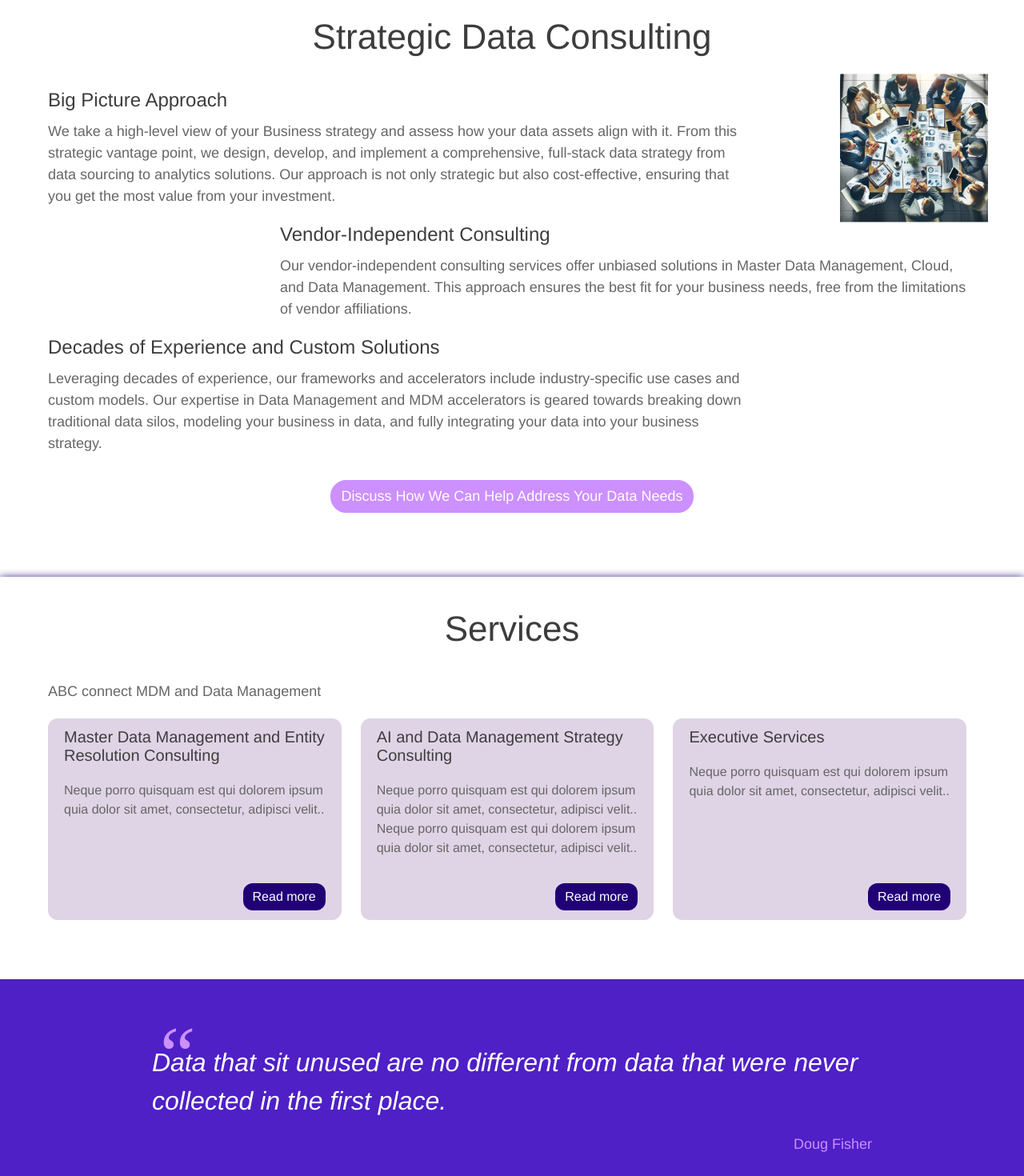
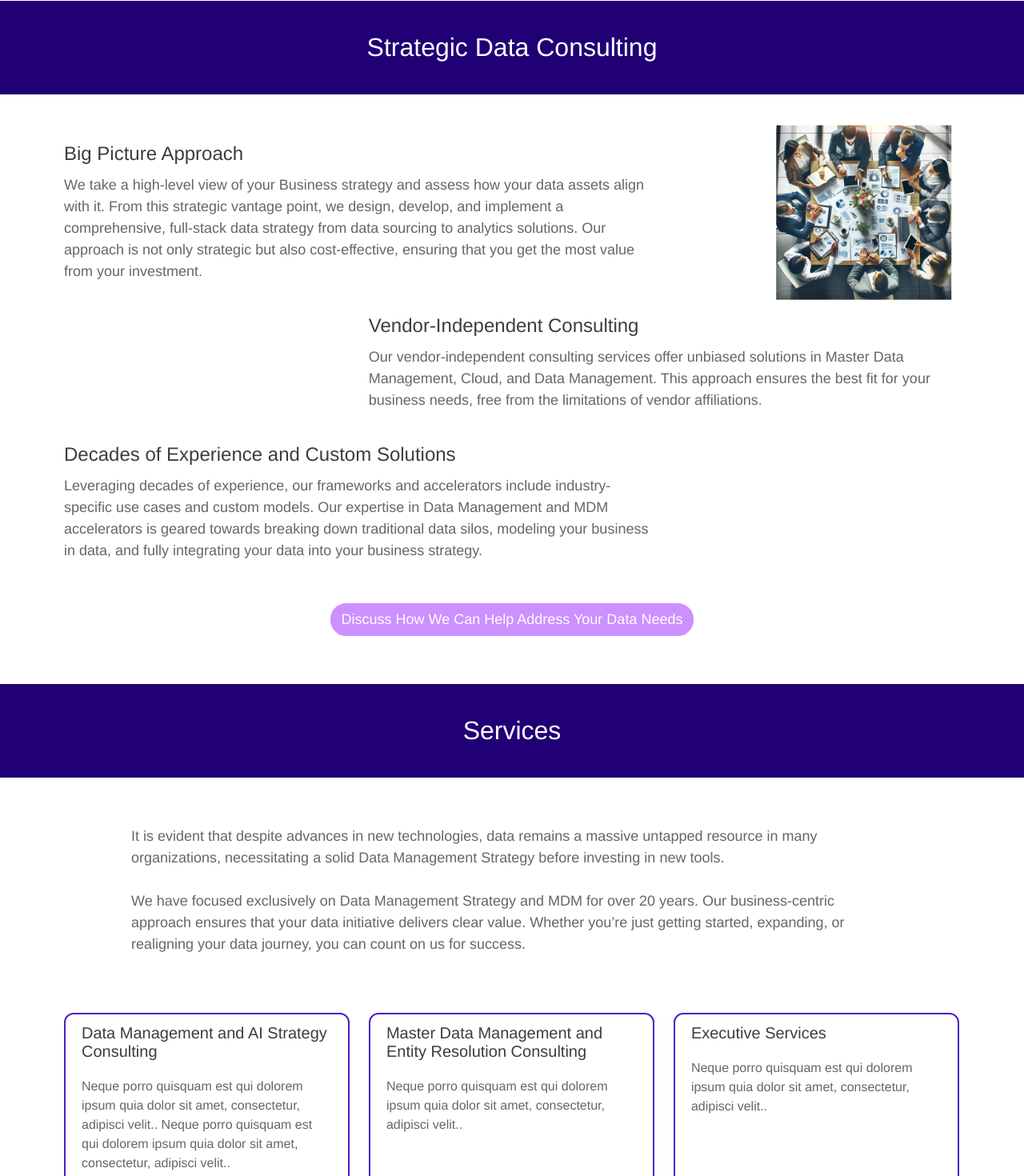
Before and after one commit to TheDataCubes-com/thedatacubes-com.github.io, a Nuxt app: page / in a window 1280 px wide. Shown: the part 820-2290 px from the top of the page at 80% size. Built offline with nearby package versions, Linux system fonts and the light colour scheme.

Commit message:
refactor

```diff
--- a/components/Header.vue
+++ b/components/Header.vue
@@ -103,7 +103,7 @@ const links = ref([
     disabled: true,
     children: [
       { name: "Master Data Management and Entity Resolution Consulting" , link: "/mdm" },
-      { name: "AI and Data Management Strategy Consulting" , link: "/data-management" },
+      { name: "Data Management and AI Strategy Consulting" , link: "/data-management" },
       { name: "Executive Services" , link: "/executive-services" },
       // { name: "AI and Data Observability" , link: "/ai" },
       // { name: "Business Analysis and Data Modeling" , link: "/analysis-modeling" },
@@ -268,13 +268,13 @@ watch(isMobile, (value) => {
   transform: translateY(-11px) rotate(-45deg);
 }
 .header__mobileMenu {
+    display: none;
     position: absolute;
+    top: 100%;
     right: 0;
-    bottom: 0;
-    transform: translate(100%, 100%);
 }
 .mobileMenu--open {
-    transform: translate(0%, 100%);
+    display: block;
 }
 .header--white {
     box-shadow: 0px 0px 10px 1px var(--darkPurple);
--- a/components/common/Card.vue
+++ b/components/common/Card.vue
@@ -21,7 +21,7 @@ const props = defineProps({
 <style>
 .card {
     height: 100%;
-    background-color: #dfd4e5;
+    border: 2px solid #4e20c6;
     width: 100%;
     display: flex;
     flex-direction: column;
@@ -41,7 +41,7 @@ const props = defineProps({
     font-weight: 400;
     font-size: 16px;
     padding: 8px 12px;
-    background-color: var(--darkPurple);
+    background-color: #4e20c6;
     border-radius: 12px;
     width: fit-content;
     color: white;
--- a/components/common/Quote.vue
+++ b/components/common/Quote.vue
@@ -18,15 +18,13 @@ const props = defineProps({
 .quote {
     margin-top: auto;
     width: 100%;
-    background-color: #4e20c6;
-    padding: 80px 40px;
     display: flex;
     place-content: center;
 }
 .quote__inner {
     display: flex;
     flex-direction: column;
-    gap: 20px;
+    gap: 4px;
     max-width: 75%;
     width: fit-content;
 }
@@ -34,66 +32,25 @@ const props = defineProps({
     content: "“";
     font-family: 'Times New Roman', Times, serif;
     position: absolute;
-    color: #cc90ff;
-    font-size: 100px !important;
+    color: #4e20c6;
+    color: var(--mainYellow);
+    font-size: 60px !important;
     top: 0;
-    transform: translateY(-60px);
+    transform: translate(-30px, -40px);
 }
 .quote__inner>p {
+    font-weight: 400;
     position: relative;
     color: white;
-    font-size: 32px;
+    font-size: 20px;
     font-style: italic;
+    color: var(--darkPurple);
 }
 .quote__inner>span {
     place-self: flex-end;
-    color: #cc90ff;
+    color: #4e20c6;
+    color: var(--mainYellow);
     font-weight: 500;
     font-size: 18px;
 }
-@media (max-width: 1023.99px) {
-    .quote {
-        padding: 60px 40px;
-    }
-    .quote__inner {
-        max-width: 100%;
-    }
-    .quote__inner>p {
-        font-size: 28px;
-    }
-    .quote__inner>span {
-        font-size: 16px;
-    }
-    .quote__inner>p:before {
-        font-size: 80px !important;
-        transform: translateY(-50px);
-    }
-}
-@media (max-width: 767.99px) {
-    .quote {
-        padding: 40px;
-    }
-    .quote__inner>p {
-        font-size: 24px;
-    }
-    .quote__inner>span {
-        font-size: 14px;
-    }
-    .quote__inner>p:before {
-        font-size: 60px !important;
-        transform: translateY(-40px);
-    }
-}
-@media (max-width: 767.99px) {
-    .quote {
-        padding: 40px 20px;
-    }
-    .quote__inner>p {
-        font-size: 20px;
-    }
-    .quote__inner>p:before {
-        font-size: 40px !important;
-        transform: translateY(-30px);
-    }
-}
 </style>
--- a/components/main/OurClients.vue
+++ b/components/main/OurClients.vue
@@ -1,7 +1,7 @@
 <template>
   <section v-if="shown" class="ourClients">
+    <h2>What Our Clients Say</h2>
     <div class="ourClients__inner">
-      <h2>What Our Clients Say</h2>
       <div class="ourClients__cardsWrap">
         <div
           v-for="({name, position, text, logo, company}, index) in filteredClients"
@@ -88,7 +88,7 @@ const filteredClients = computed(() => {
 
 <style>
 .ourClients {
-    background-color: #dfd4e5;
+    background-color: #f7eefc;
     min-height: 100vh;
     display: flex;
     flex-direction: column;
@@ -98,9 +98,15 @@ const filteredClients = computed(() => {
     place-self: center;
     display: flex;
     flex-direction: column;
-    gap: 60px;
+    padding: 40px;
 }
-.ourClients__inner > h2 {
+.ourClients > h2 {
+    margin: 20px;
+    width: 100%;
+    background-color: var(--darkPurple);
+    color: white;
+    padding: 40px 0;
+    font-size: 32px;
     place-self: center;
 }
 .cards {
@@ -124,13 +130,12 @@ const filteredClients = computed(() => {
     place-self: center;
     display: flex;
     flex-wrap: wrap;
-    margin: -20px;
+    margin: -12px;
     width: 100%;
-    padding-left: 20px;
 }
 .ourClients__card {
-    width: 33%;
-    padding: 20px;
+    width: 33.3%;
+    padding: 12px;
 }
 .ourClients__card>div {
     min-height: 180px;
@@ -162,7 +167,7 @@ const filteredClients = computed(() => {
     place-self: flex-end;
     width: 100%;
 }
-@media (max-width: 1439.99px) {
+/* @media (max-width: 1439.99px) {
     .ourClients {
         gap: 20px;
         padding: 40px 60px;
@@ -172,10 +177,13 @@ const filteredClients = computed(() => {
     .ourClients {
         padding: 40px;
     }
+    .ourClients__card {
+        width: 50%;
+    }
 }
 @media (max-width: 573.99px) {
     .ourClients {
         padding: 40px 20px;
     }
-}
+} */
 </style>
--- a/components/main/Services.vue
+++ b/components/main/Services.vue
@@ -1,8 +1,8 @@
 <template>
   <section class="mainServices">
+    <h2>Services</h2>
     <div class="mainServices__inner">
-      <h2>Services</h2>
-      <p>ABC connect MDM and Data Management</p>
+      <p class="mainServices__text">It is evident that despite advances in new technologies, data remains a massive untapped resource in many organizations, necessitating a solid Data Management Strategy before investing in new tools.<br/><br/>We have focused exclusively on Data Management Strategy and MDM for over 20 years. Our business-centric approach ensures that your data initiative delivers clear value. Whether you’re just getting started, expanding, or realigning your data journey, you can count on us for success.</p>
       <div class="mainServices__cardWrapper">
         <div
           v-for="({ text, link, title}, index) in cards"
@@ -10,10 +10,12 @@
           class="mainServices__card"
         ><CommonCard :title="title" :text="text" :link="link" /></div>
       </div>
+      <p class="mainServices__text">Each TheDataCubes engagement is tailored to address specific client requirements. We proactively transfer knowledge and skills leading to client self-sufficiency during every project.</p>
     </div>
     <CommonQuote
       quote="Data that sit unused are no different from data that were never collected in the first place."
       sign="Doug Fisher"
+      class="mainServices__quote"
     />
   </section>
 </template>
@@ -21,14 +23,14 @@
 <script setup>
 const cards = ref([
   {
+    title: "Data Management and AI Strategy Consulting",
+    text: "Neque porro quisquam est qui dolorem ipsum quia dolor sit amet, consectetur, adipisci velit.. Neque porro quisquam est qui dolorem ipsum quia dolor sit amet, consectetur, adipisci velit..",
+    link: { name: "Read more", path: "/services/data-management" }
+  },
+  {
     title: "Master Data Management and Entity Resolution Consulting",
     text: "Neque porro quisquam est qui dolorem ipsum quia dolor sit amet, consectetur, adipisci velit..",
     link: { name: "Read more", path: "/services/mdm" }
-  },
-  {
-    title: "AI and Data Management Strategy Consulting",
-    text: "Neque porro quisquam est qui dolorem ipsum quia dolor sit amet, consectetur, adipisci velit.. Neque porro quisquam est qui dolorem ipsum quia dolor sit amet, consectetur, adipisci velit..",
-    link: { name: "Read more", path: "/services/data-management" }
   },
   {
     title: "Executive Services",
@@ -40,9 +42,7 @@ const cards = ref([
 
 <style>
 .mainServices {
-    box-shadow: 0px 1px 10px var(--darkPurple);
     position: relative;
-    min-height: 100vh;
     display: flex;
     flex-direction: column;
 }
@@ -52,25 +52,36 @@ const cards = ref([
     place-self: center;
     display: flex;
     flex-direction: column;
-    gap: 40px;
     padding: 40px 80px;
 }
-.mainServices__inner > h2 {
-    margin-bottom: 20px;
+.mainServices > h2 {
+    margin: 20px;
+    width: 100%;
+    background-color: var(--darkPurple);
+    color: white;
+    padding: 40px 0;
+    font-size: 32px;
     place-self: center;
 }
 .mainServices__cardWrapper {
-    margin: -12px;
+    margin: 60px -12px 20px;
     display: flex;
     flex-wrap: wrap;
 }
 .mainServices__card {
-    width: 33%;
+    width: 33.3%;
     padding: 12px;
 }
-@media (max-width: 1439.99px) {
+.mainServices__text {
+    font-size: 18px;
+    max-width: 85%;
+    place-self: center;
+}
+.mainServices__quote {
+    margin-bottom: 40px;
+}
+/* @media (max-width: 1439.99px) {
     .mainServices__inner {
-        gap: 20px;
         padding: 40px 60px;
     }
 }
@@ -103,5 +114,5 @@ const cards = ref([
     .mainServices__card {
         width: 100%
     }
-}
+} */
 </style>
--- a/components/main/WhyUs.vue
+++ b/components/main/WhyUs.vue
@@ -1,7 +1,7 @@
 <template>
   <section id="why-us" class="whyUs">
+    <h2>{{whyUs.title}}</h2>
     <div class="whyUs__inner">
-      <h2>{{whyUs.title}}</h2>
       <div
         v-for="({title, text}, index) in whyUs.points"
         :key="index"
@@ -66,6 +66,7 @@ watch([scroll, appWidth], value => {
 
 <style>
 .whyUs {
+    padding-top: 60px;
     position: relative;
     min-height: 100vh;
     display: flex;
@@ -78,10 +79,15 @@ watch([scroll, appWidth], value => {
     display: flex;
     flex-direction: column;
     gap: 40px;
-    padding: 100px 80px 40px;
+    padding: 40px 80px;
 }
-.whyUs__inner > h2 {
-    margin-bottom: 20px;
+.whyUs > h2 {
+    margin: 20px;
+    width: 100%;
+    background-color: var(--darkPurple);
+    color: white;
+    padding: 40px 0;
+    font-size: 32px;
     place-self: center;
 }
 .whyUs__points {
@@ -114,7 +120,7 @@ watch([scroll, appWidth], value => {
 .points--even {
     place-self: flex-end;
 }
-@media (max-width: 1659.99px) {
+/* @media (max-width: 1659.99px) {
     .whyUs__points {
         max-width: 75%;
     }
@@ -146,5 +152,5 @@ watch([scroll, appWidth], value => {
     .whyUs__points {
         max-width: 90%;
     }
-}
+} */
 </style>
```
Also changed, not shown: components/common/TextWrap.vue (added, +133 -0 lines).
